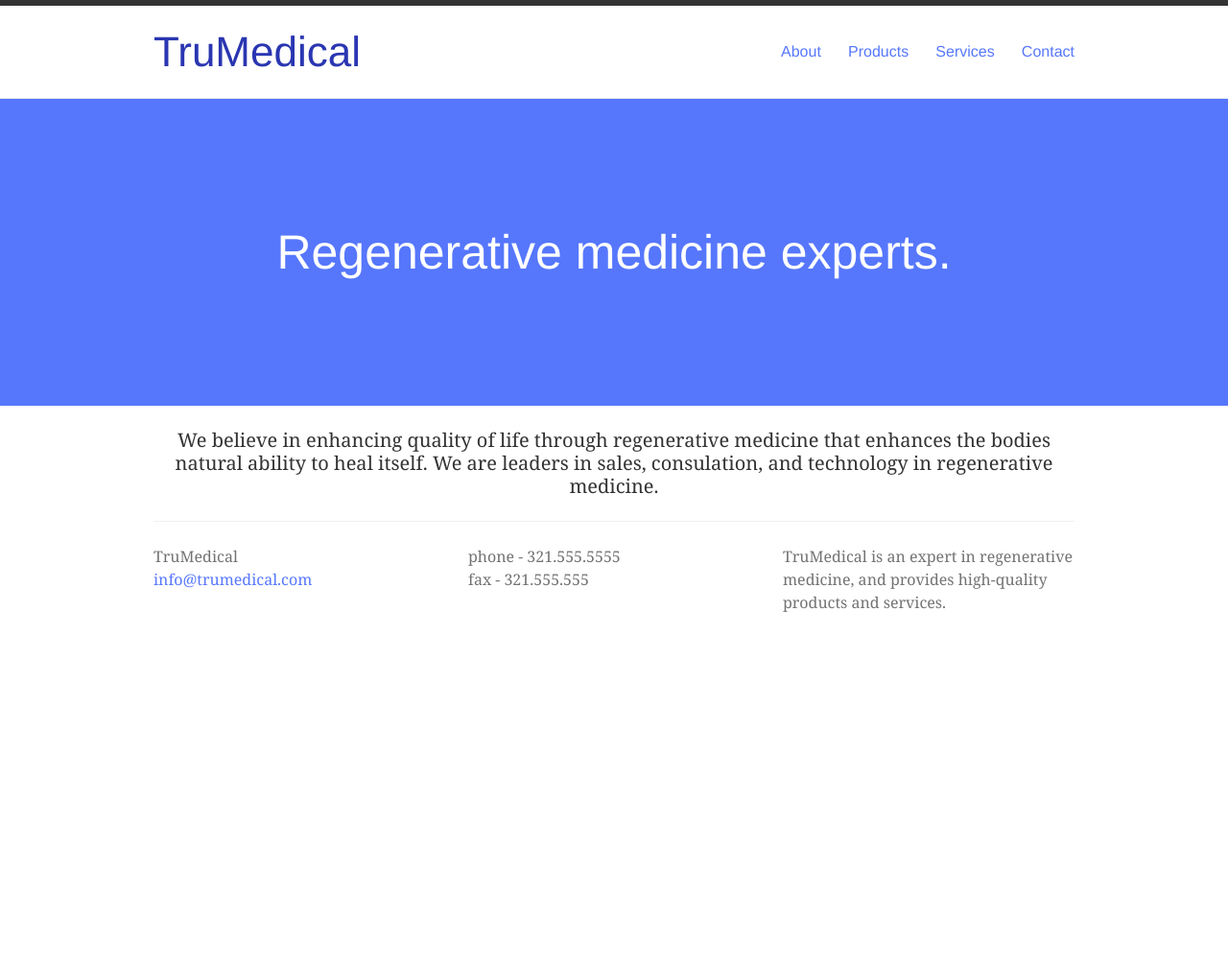
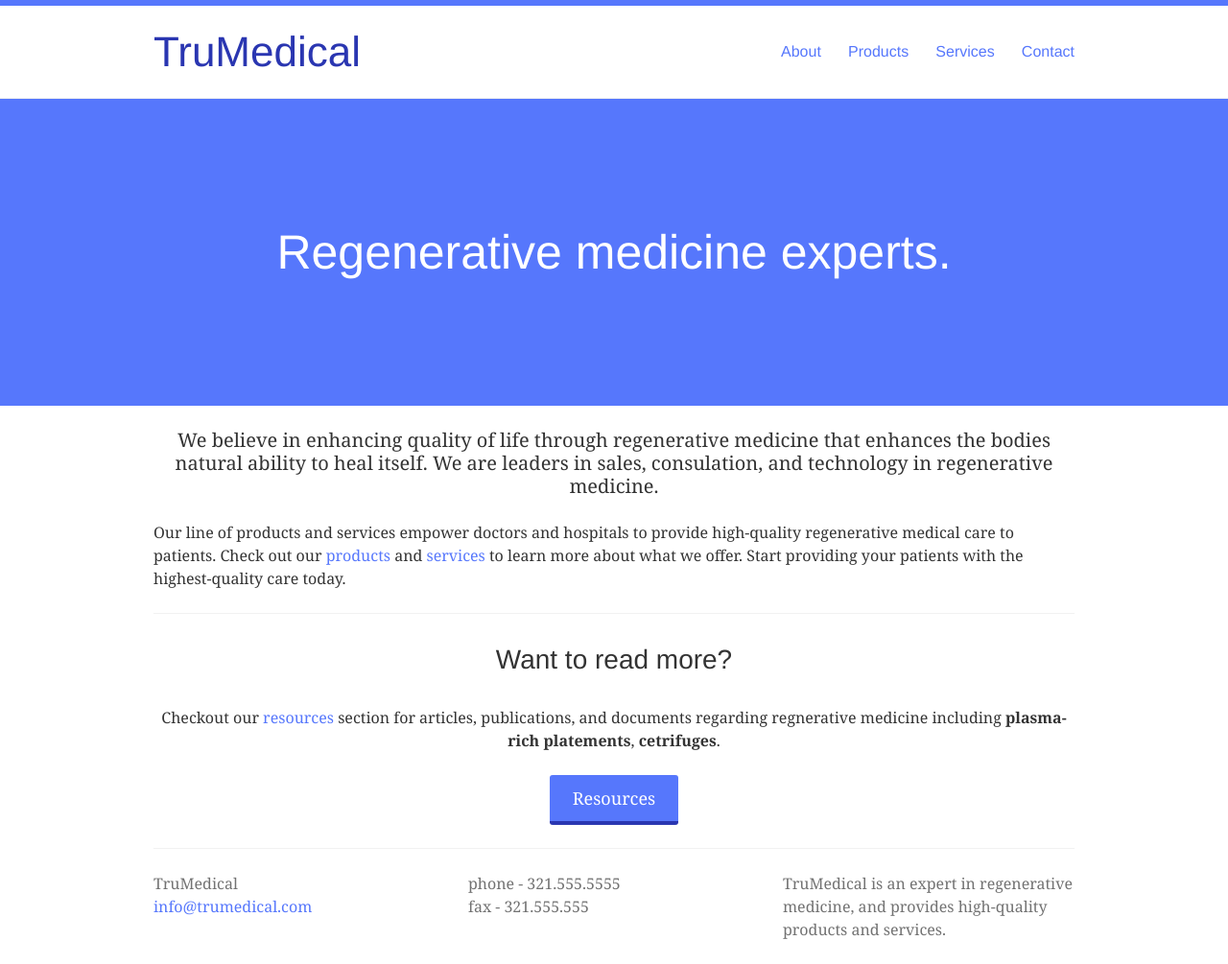
Before and after one commit to TruMedical/trumedical.github.io, a Jekyll site: the page built from index.html, in a window 1280 px wide. Shown: the whole page at 96% size. Built offline with Jekyll 4.4.1, drawn with Linux system fonts in a browser that asks for light colours; before the commit the page ends 900 px from its top, so only the background shows below that.

Commit message:
adjust homepage text, adjust top bar

```diff
--- a/index.html
+++ b/index.html
@@ -1,6 +1,7 @@
 ---
 layout: default
 ---
+
 <div class="mast mast--lap-one-fourth mast--home">
   <div class="mast__stay">
     <div class="mast__anchor">
@@ -15,4 +16,11 @@ layout: default
 
 <div class="container">
   <p class="lede">We believe in enhancing quality of life through regenerative medicine that enhances the bodies natural ability to heal itself. We are leaders in sales, consulation, and technology in regenerative medicine.</p>
+  <p>Our line of products and services empower doctors and hospitals to provide high-quality regenerative medical care to patients. Check out our <a href="/products">products</a> and <a href="/services">services</a> to learn more about what we offer. Start providing your patients with the highest-quality care today.</p>
+
+  <div class="page-footer">
+    <h3>Want to read more?</h3>
+    <p>Checkout our <a href="#">resources</a> section for articles, publications, and documents regarding regnerative medicine including <strong>plasma-rich platements</strong>, <strong>cetrifuges</strong>.</p>
+    <p><a href="#" class="btn btn--primary">Resources</a></p>
+  </div>
 </div>
--- a/sass/ui/_layout.scss
+++ b/sass/ui/_layout.scss
@@ -3,7 +3,7 @@
 //////////////////////////////////////////////////////////////////
 
 .site {
-	border-top: 6px solid #333;
+	border-top: 6px solid $brand-primary;
 }
 
 .container {
```
Also changed, not shown: css/styles.css.
